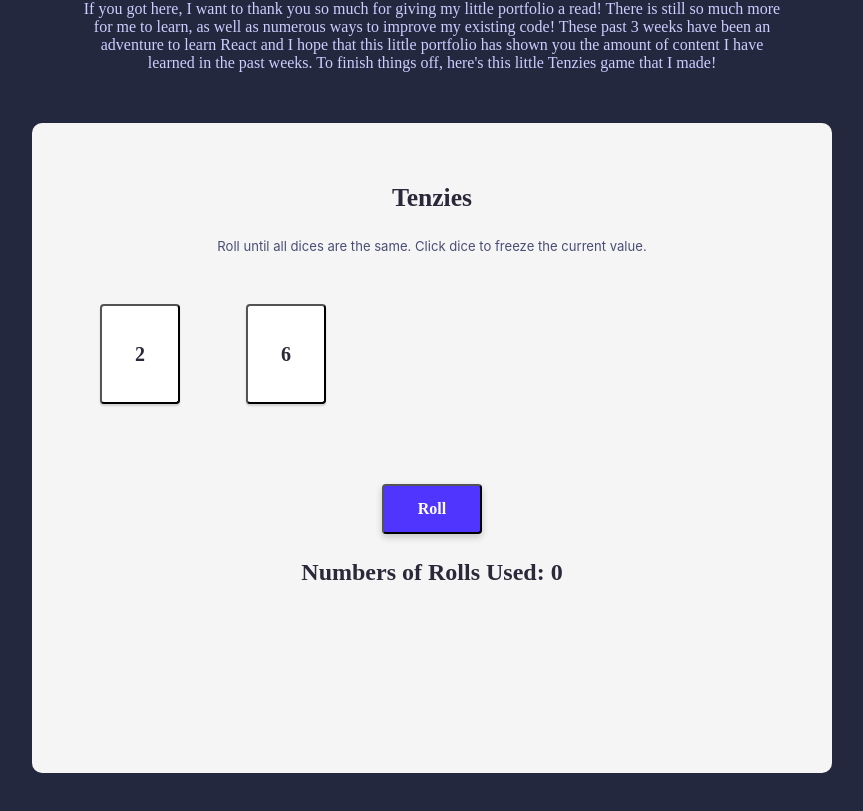
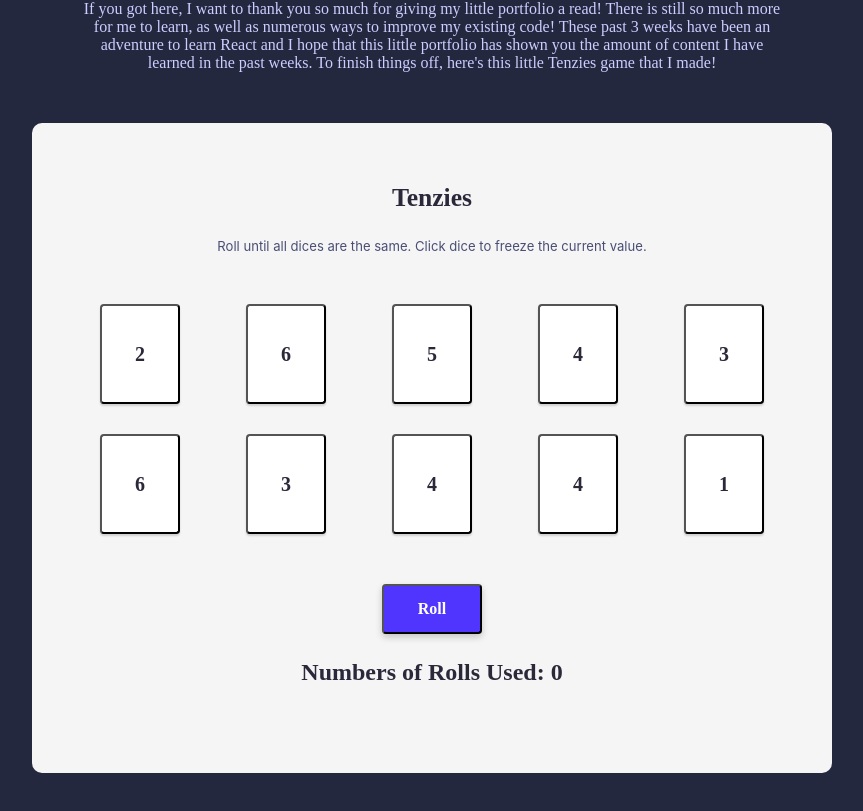
Before and after one commit to andydo1998/react-portfolio, a React (Create React App) app: page / in a window 1280 px wide. Shown: the part 4081-4892 px from the top of the page, without its empty margins (208-1071 px from the left). Built offline with nearby package versions, Linux system fonts and the light colour scheme; no server answers.

Commit message:
Updated number of dice

```diff
--- a/src/Apps/Tenzies.js
+++ b/src/Apps/Tenzies.js
@@ -6,7 +6,7 @@ import Confetti from "react-confetti";
 
 export default function Tenzies() {
     // variable to change the number of die to appear (default: 10)
-    const NUMBER_OF_DIE = 2;
+    const NUMBER_OF_DIE = 10;
 
     // state for all dice
     const [dice, setDice] = React.useState(allNewDice());
```
